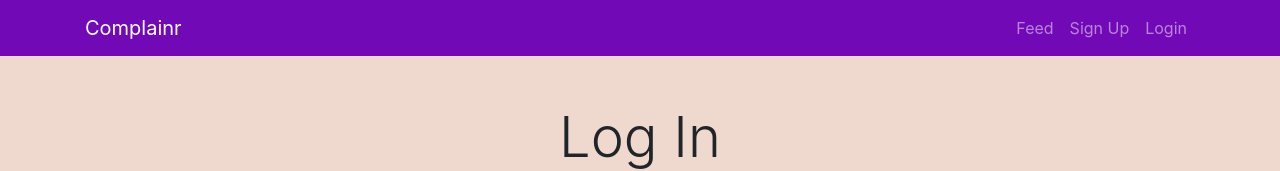
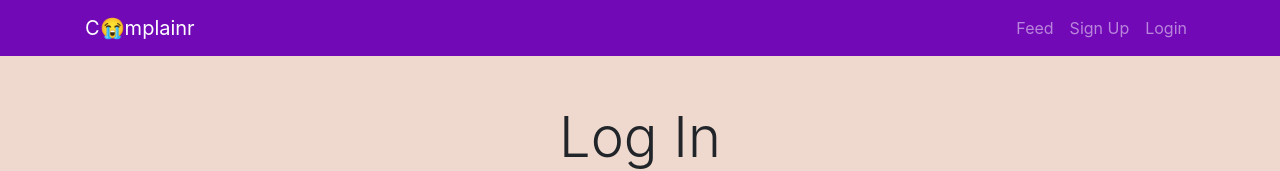
Before and after one commit to mgrienauer/complainr, a React (Create React App) app in the folder client/: page /login in a window 1280 px wide. Shown: the top 171 px of the page. Built offline with nearby package versions, Linux system fonts and the light colour scheme.

Commit message:
Update dropup btn

```diff
--- a/client/src/components/common/DropupBtn.js
+++ b/client/src/components/common/DropupBtn.js
@@ -2,7 +2,7 @@ import React from "react";
 
 export default function DropupBtn(props) {
 	return (
-		<div className="btn-group dropup ml-auto">
+		<div class="btn-group dropup ml-auto">
 			<button
 				type="button"
 				className="btn btn-light rounded-circle ml-auto text-black-50"
@@ -12,9 +12,13 @@ export default function DropupBtn(props) {
 			>
 				<i className="fas fa-ellipsis-h"></i>
 			</button>
-			<div className="dropdown-menu dropdown-menu-right mb-2">
+			<div
+				className="dropdown-menu dropdown-menu-right mb-2"
+				aria-labelledby="dropdownMenuLink"
+			>
 				<a
 					className="dropdown-item text-danger"
+					href="#"
 					onClick={() => props.onDeleteClick(props.post_id, props.comment_id)}
 				>
 					Delete {props.post ? "Post" : "Comment"}
--- a/client/src/components/layout/Navbar.js
+++ b/client/src/components/layout/Navbar.js
@@ -69,8 +69,8 @@ class Navbar extends Component {
 		return (
 			<nav className="navbar navbar-expand-sm navbar-dark bg-primary mb-4">
 				<div className="container">
-					<Link className="navbar-brand" to="/">
-						Complainr
+					<Link className="navbar-brand" to="/feed">
+						C😭mplainr
 					</Link>
 					<button
 						className="navbar-toggler"
```
